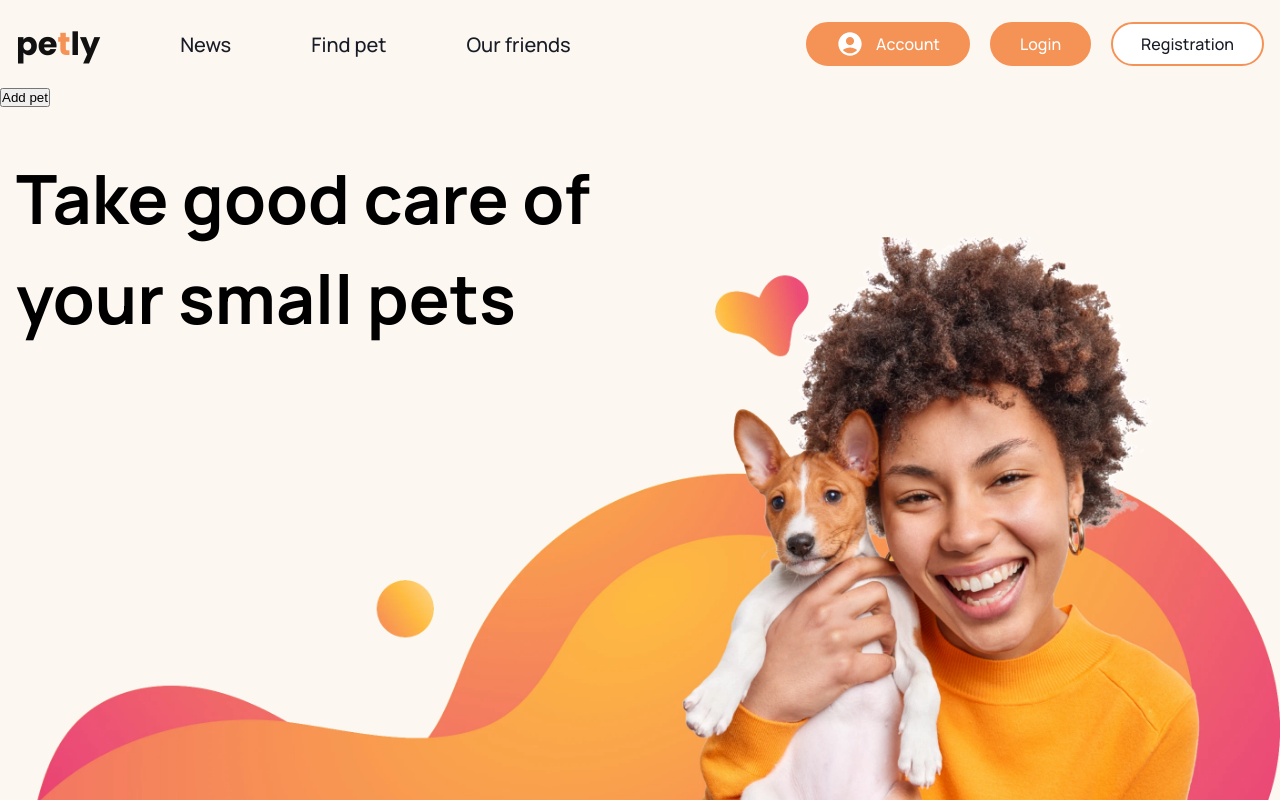
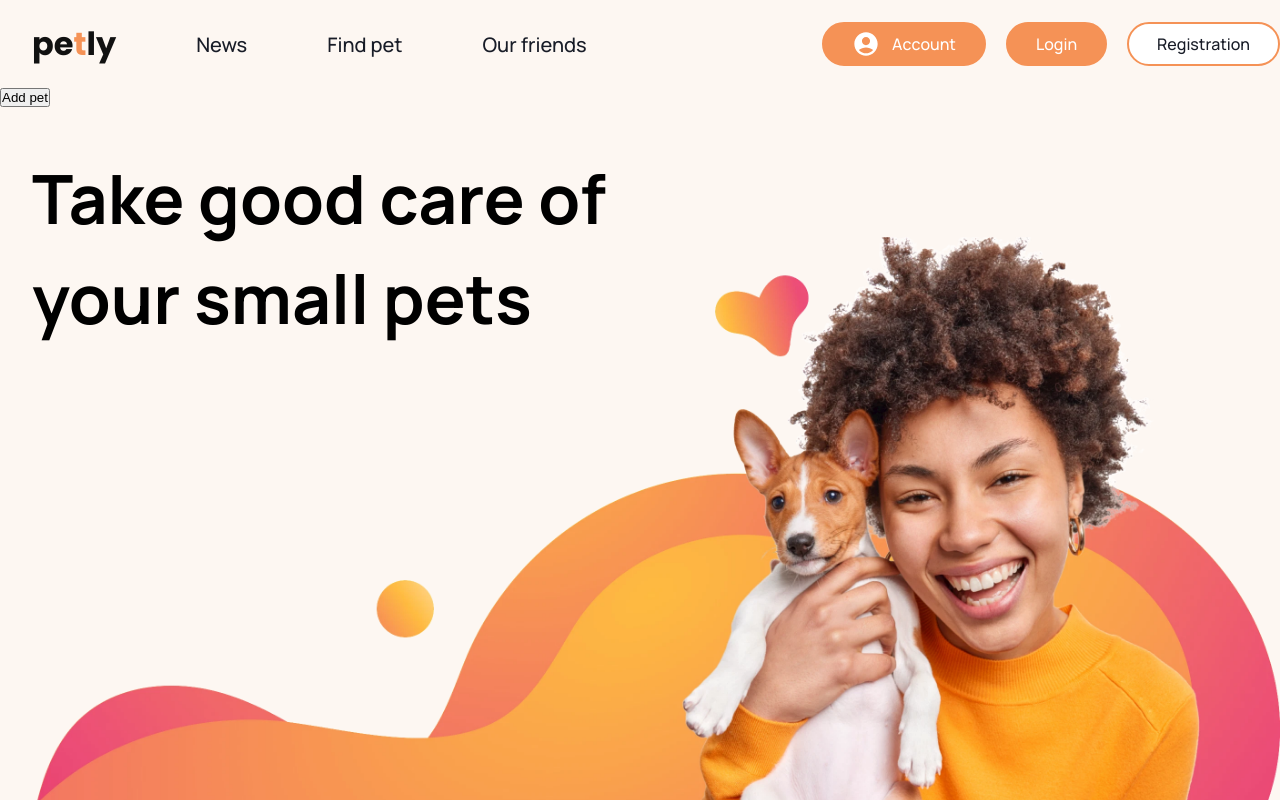
Before and after one commit to BogdanZarichnyy/team-project-react-nodejs-frontend, a React (Create React App) app: page / in a window 1280 px wide. Built offline with nearby package versions, Linux system fonts and the light colour scheme.

Commit message:
add webimage and fix styles Header and Home pages

```diff
--- a/src/components/Header/Header.jsx
+++ b/src/components/Header/Header.jsx
@@ -23,7 +23,7 @@ const Header = () => {
   const onOpenMobileMenu = () => setOpenMobileMenu(!openMobileMenu);
 
   return (
-    <section className={style.section}>
+    <section className={style.section + ' container'}>
       <NavLink to="/">
         <span className={style.logo}>
           pe<span className={style.logo_accent}>t</span>ly
--- a/src/components/Header/Header.module.scss
+++ b/src/components/Header/Header.module.scss
@@ -6,6 +6,7 @@
   align-items: center;
 
   height: 48px;
+  min-width: 280px !important;
 
   position: relative;
   z-index: 100;
@@ -142,11 +143,12 @@
     gap: 60px;
     flex-grow: 1;
 
-    width: calc(100% + 32px);
+    width: 100vw;
+
     height: calc(100vh - 20px);
 
-    margin-left: -16px;
-    margin-right: -16px;
+    margin-left: calc((768px - 100vw) / 2);
+    // margin-right: -16px;
     padding-top: 160px;
 
     position: absolute;
@@ -189,7 +191,8 @@
     gap: 40px;
 
     padding-top: 200px;
-    // height: calc(100vh - 20px);
+
+    margin-left: calc((480px - 100vw) / 2);
   }
 
   .navGroup nav ul li span {
@@ -225,4 +228,10 @@
     width: 20px;
     height: 20px;
   }
+
+  @media screen and (max-width: 510px) {
+    .navGroup nav ul {
+      margin-left: -16px;
+    }
+  }
 }
--- a/src/pages/Home/Home.jsx
+++ b/src/pages/Home/Home.jsx
@@ -4,7 +4,9 @@ import style from './Home.module.scss';
 const Home = () => {
   return (
     <div className={style.layout}>
-      <h1 className={style.title}>Take good care of your small pets</h1>
+      <div className="container">
+        <h1 className={style.title}>Take good care of your small pets</h1>
+      </div>
     </div>
   );
 };
--- a/src/pages/Home/Home.module.scss
+++ b/src/pages/Home/Home.module.scss
@@ -1,6 +1,8 @@
 @import '../../sass/utils/mixins';
 
 .layout {
+  max-width: 1600px;
+  margin-inline: auto;
   height: calc(100vh - 148px);
   background-image: url('../../images/home/home_desktop@2x.webp');
   background-repeat: no-repeat;
@@ -9,8 +11,8 @@
 
   @include toDesktop {
     background-image: url('../../images/home/home_tablet@2x.webp');
-
-    background-position: top -70px center;
+    // background-position: bottom -130px center;
+    background-position: top 100px center;
   }
 
   @include phone {
```
Also changed, not shown: src/images/home/home_tablet@2x.webp.
